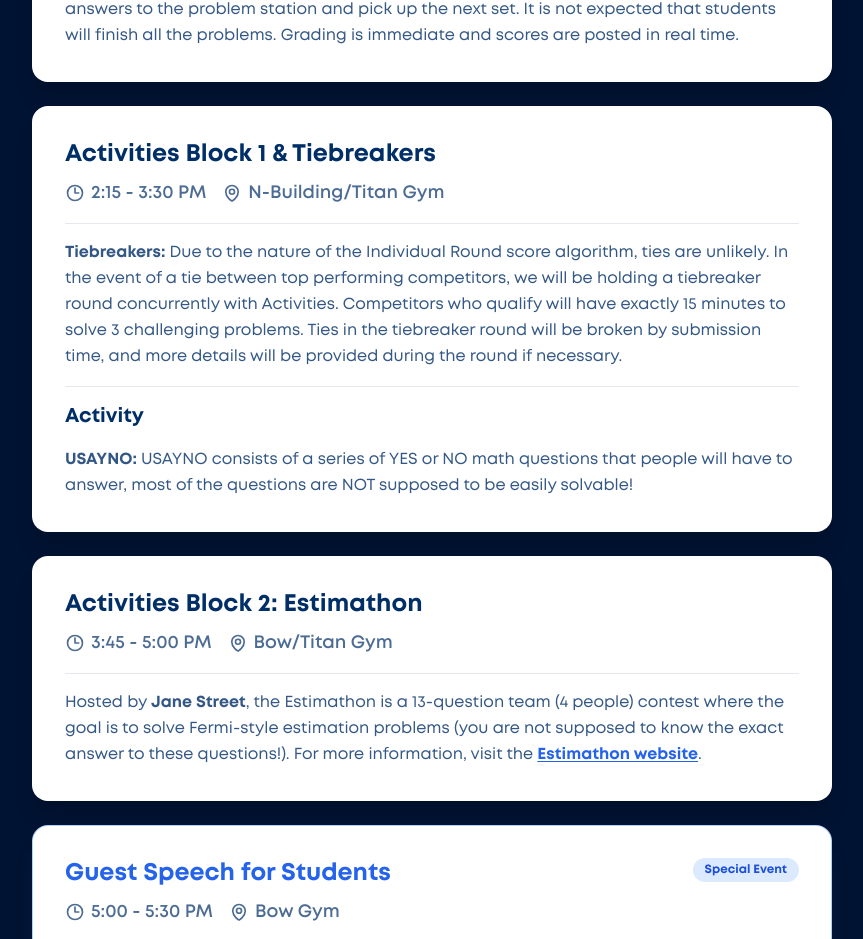
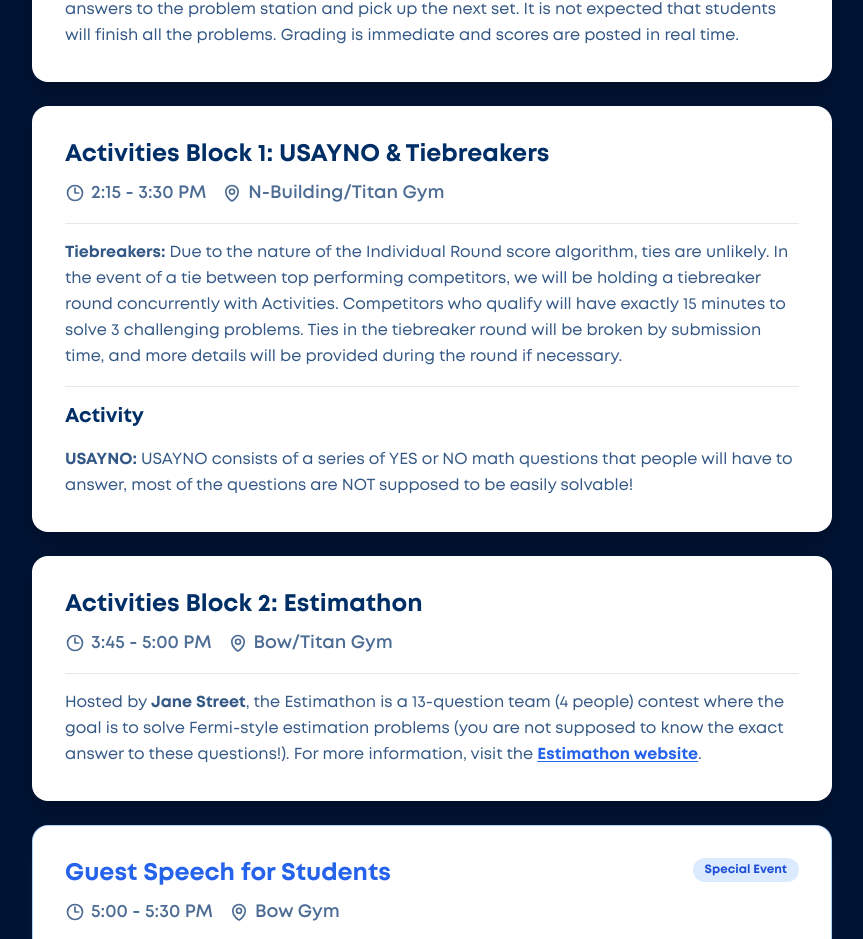
Before and after one commit to GunnMath/gmc-new-website, a Next.js app: page /schedule in a window 1280 px wide. Shown: the part 2137-3076 px from the top of the page, without its empty margins (208-1071 px from the left). Built offline with nearby package versions, Linux system fonts and the light colour scheme.

Commit message:
Added USAYNO

```diff
--- a/app/schedule/page.tsx
+++ b/app/schedule/page.tsx
@@ -57,7 +57,7 @@ export default function Schedule() {
     },
     {
       time: "2:15 - 3:30 PM",
-      event: "Activities Block 1 & Tiebreakers",
+      event: "Activities Block 1: USAYNO & Tiebreakers",
       loc: "N-Building/Titan Gym",
       desc: (
         <div className="space-y-4">
```
